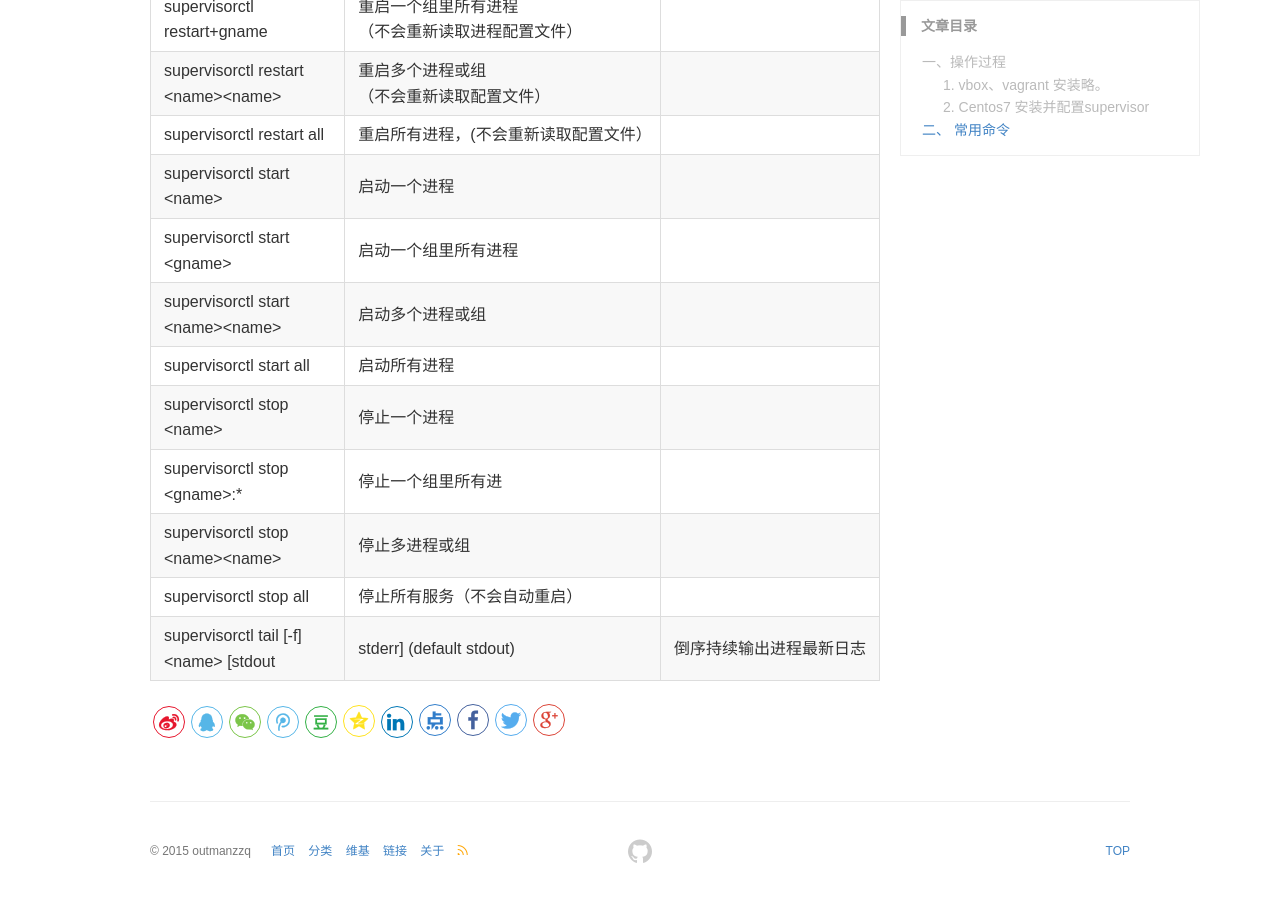
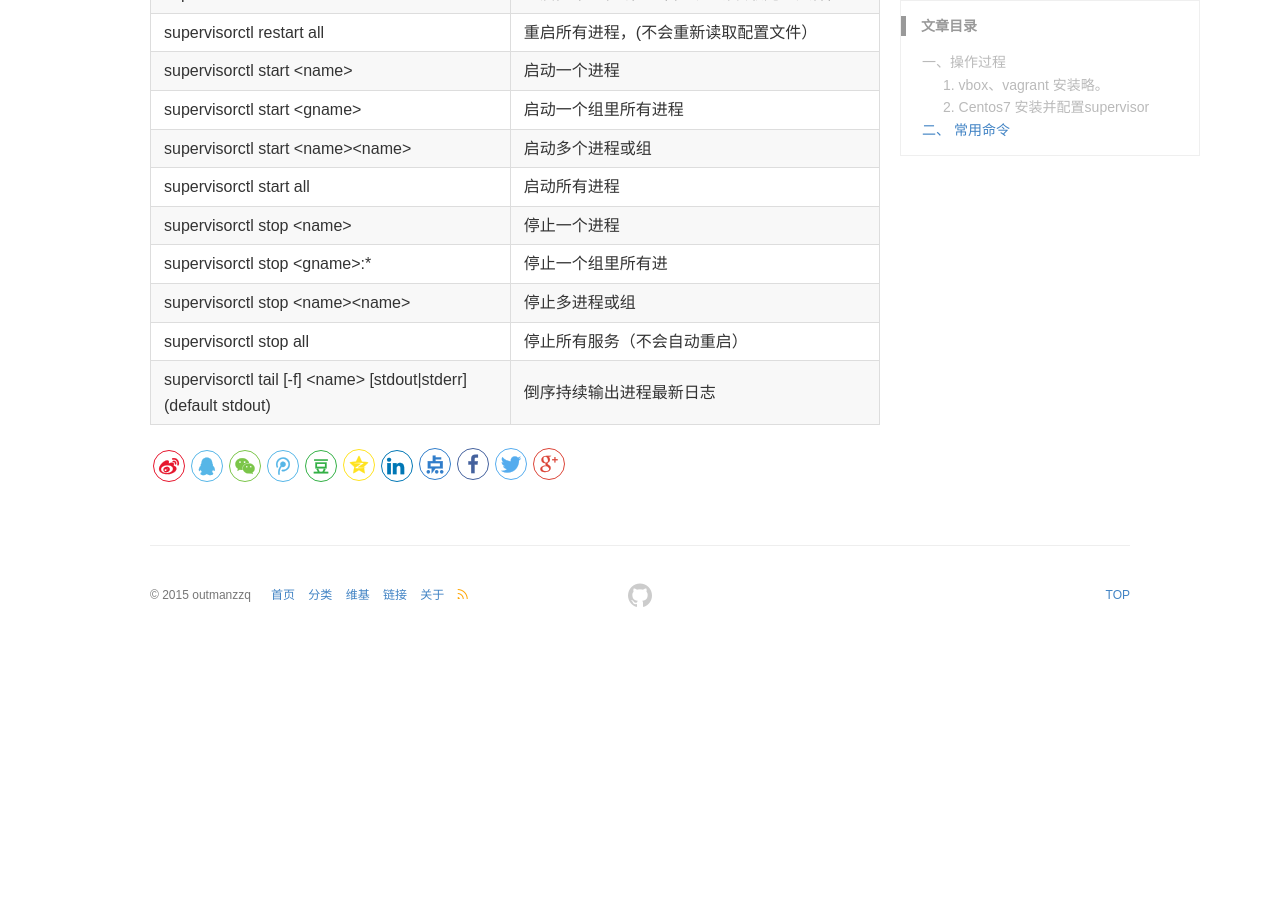
Before and after one commit to outmanzzq/outmanzzq.github.io, a Jekyll site: the page built from _posts/2018-11-15-supervisor.md, in a window 1280 px wide and 900 px high, scrolled down 4358 px. Built offline with Jekyll 4.4.1, drawn with Linux system fonts in a browser that asks for light colours; comment, search, counter and statistics services are not loaded; after the commit the page ends 5002 px from its top, so only the background shows below that.

```diff
--- a/_posts/2018-11-15-supervisor.md
+++ b/_posts/2018-11-15-supervisor.md
@@ -199,4 +199,4 @@ supervisorctl stop <name\>          |停止一个进程
 supervisorctl stop <gname\>:*       |停止一个组里所有进
 supervisorctl stop <name\><name\>   |停止多进程或组
 supervisorctl stop all              |停止所有服务（不会自动重启）
-supervisorctl tail [-f] <name\> [stdout|stderr] (default stdout)  |倒序持续输出进程最新日志
+supervisorctl tail [-f] <name\> [stdout\|stderr] (default stdout)  |倒序持续输出进程最新日志
```
